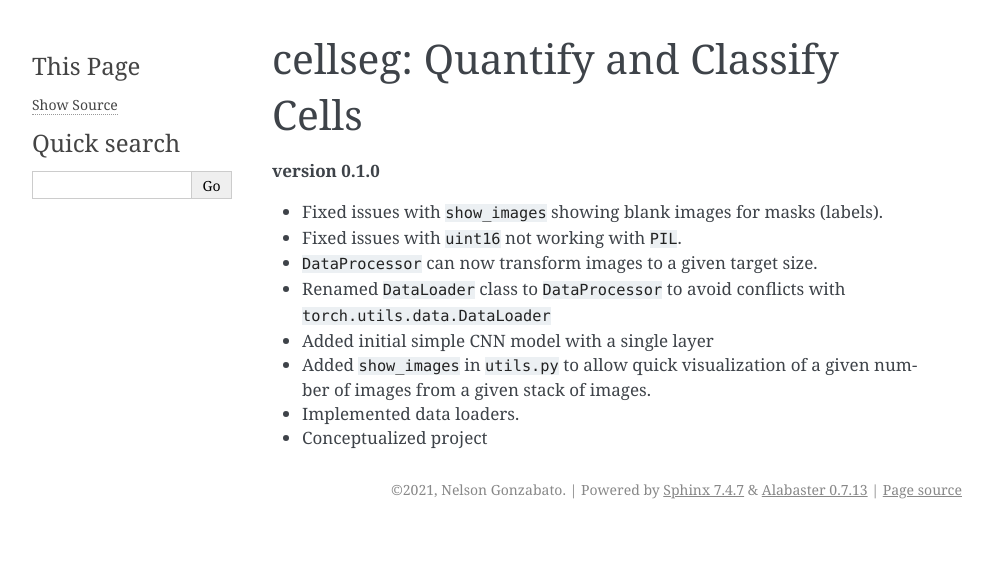
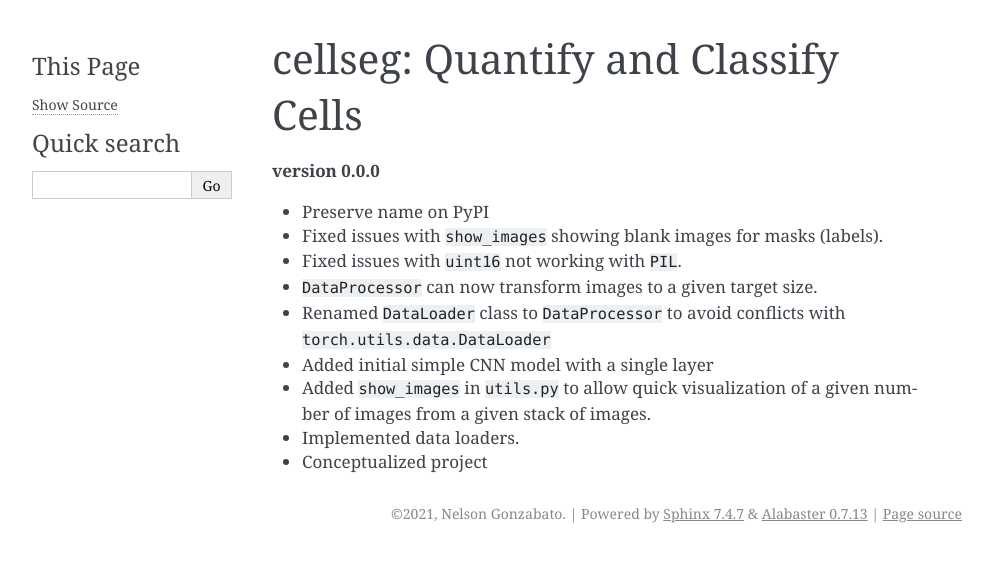
Before and after one commit to Nelson-Gon/cellseg, a Sphinx documentation site: the page built from docs/source/changelog.rst, in a window 1280 px wide. Shown: the top 562 px of the page, without its empty margins (148-1141 px from the left). Built offline with Sphinx 7.4.7, drawn with Linux system fonts in a browser that asks for light colours.

Commit message:
Downgrade version number in docs

```diff
--- a/docs/source/changelog.rst
+++ b/docs/source/changelog.rst
@@ -2,8 +2,11 @@
 cellseg: Quantify and Classify Cells
 ====================================
 
-**version 0.1.0**
+**version 0.0.0**
 
+
+*
+  Preserve name on PyPI
 
 *
   Fixed issues with ``show_images`` showing blank images for masks (labels).
```
Also changed, not shown: changelog.md (+3 -1 lines).
